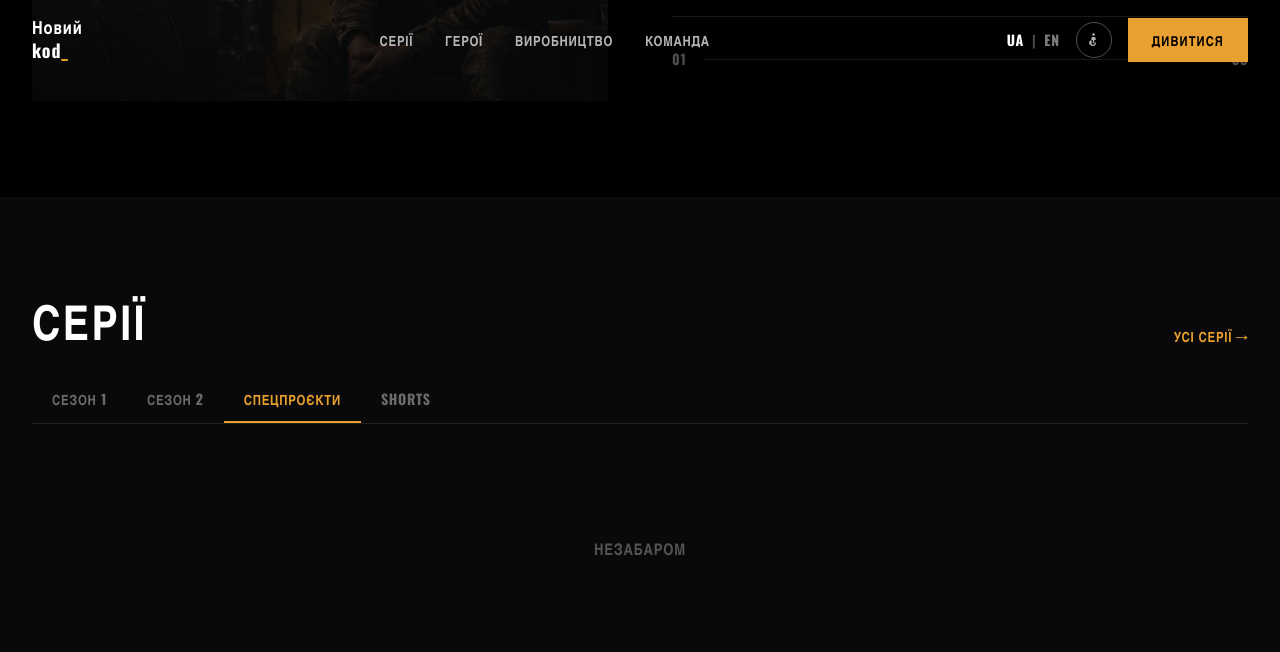
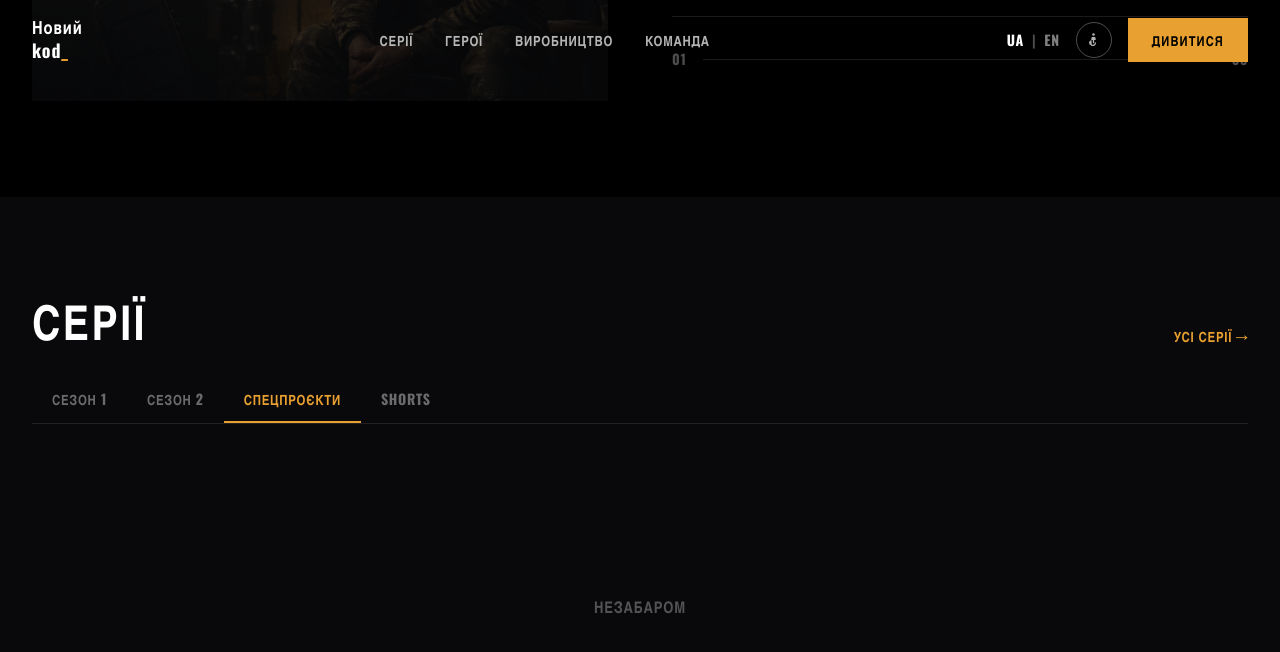
Before and after one commit to Dmitrylolo/noviy-kod, a Next.js app: page / in a window 1280 px wide. Both pictures are taken after a click on the button "СПЕЦПРОЄКТИ". Shown: the part 1119-1771 px from the top of the page. Built offline with nearby package versions, Linux system fonts and the light colour scheme.

Commit message:
fix: min-height on series grid prevents page jump on empty tabs

```diff
--- a/src/components/SeriesSection.tsx
+++ b/src/components/SeriesSection.tsx
@@ -126,7 +126,8 @@ export default function SeriesSection({ lang }: SeriesSectionProps) {
           ))}
         </div>
 
-        {/* Episodes grid */}
+        {/* Episodes grid — min-height prevents page jump on empty tabs */}
+        <div className="min-h-[300px]">
         {currentSeason.episodes.length > 0 ? (
           <>
             <div
@@ -156,10 +157,11 @@ export default function SeriesSection({ lang }: SeriesSectionProps) {
             )}
           </>
         ) : (
-          <div className="py-20 text-center text-white/30 font-display tracking-widest uppercase">
+          <div className="flex items-center justify-center h-[300px] text-white/30 font-display tracking-widest uppercase">
             {lang === 'ua' ? 'Незабаром' : 'Coming Soon'}
           </div>
         )}
+        </div>
 
         <div className="mt-6 sm:hidden">
           <a
```
